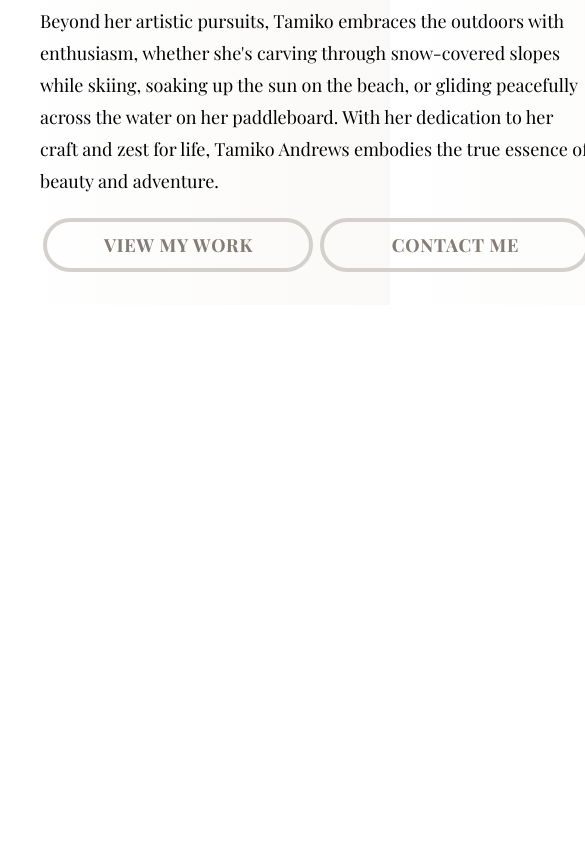
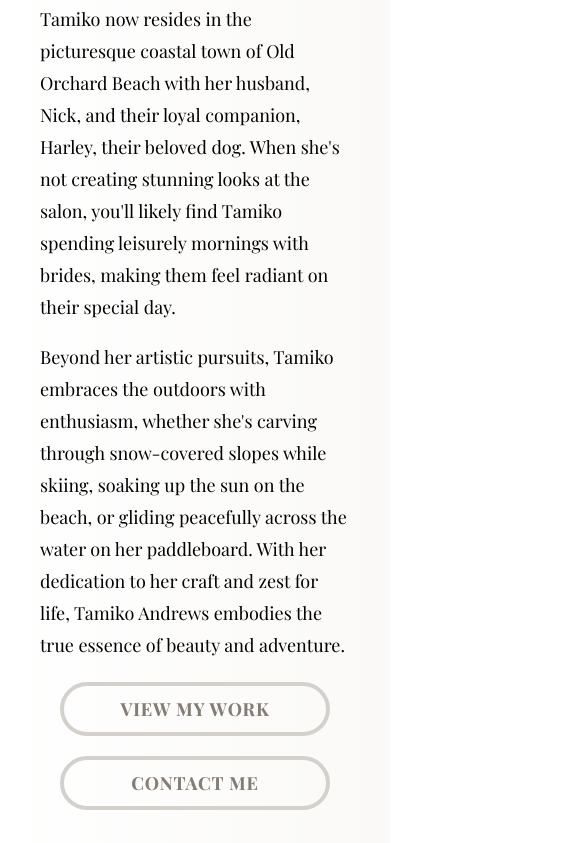
Before and after one commit to nickonometry/tamiko-andrews, a SvelteKit app: page / in a window 390 px wide. Shown: the part 891-1734 px from the top of the page, 585 px wide, since content can reach past the window. Before the commit the page ends 1196 px from the top, so only its background shows below. Built offline with nearby package versions, Linux system fonts and the light colour scheme; a web font is replaced by a local one.

Commit message:
couple responsive fixes

```diff
--- a/src/routes/+page.svelte
+++ b/src/routes/+page.svelte
@@ -105,6 +105,8 @@
 	.button-container {
 		width: 100%;
 		display: flex;
+		flex-wrap: wrap;
+		gap: 24px;
 		align-items: center;
 		justify-content: center;
 	}
@@ -137,5 +139,8 @@
 		.image {
 			display: none;
 		}
+
+		.button-container {
+		}
 	}
 </style>
```
Also changed, not shown: src/routes/contact/+page.svelte (+9 -1 lines).
